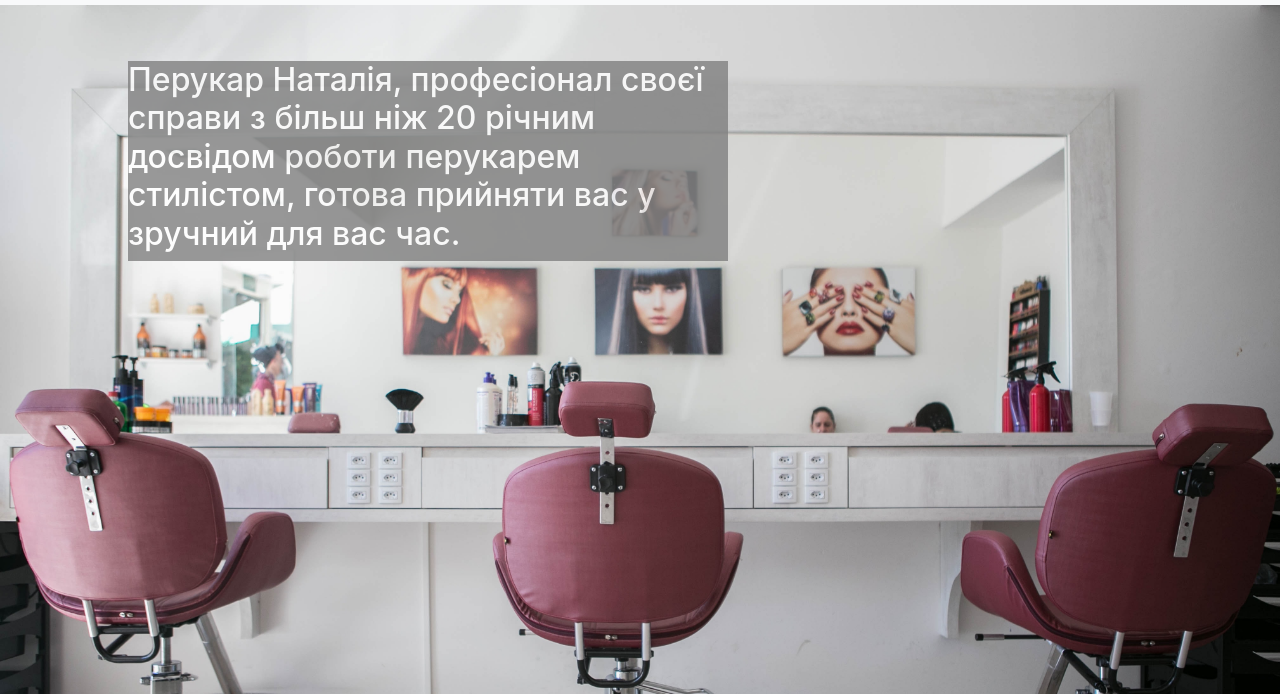
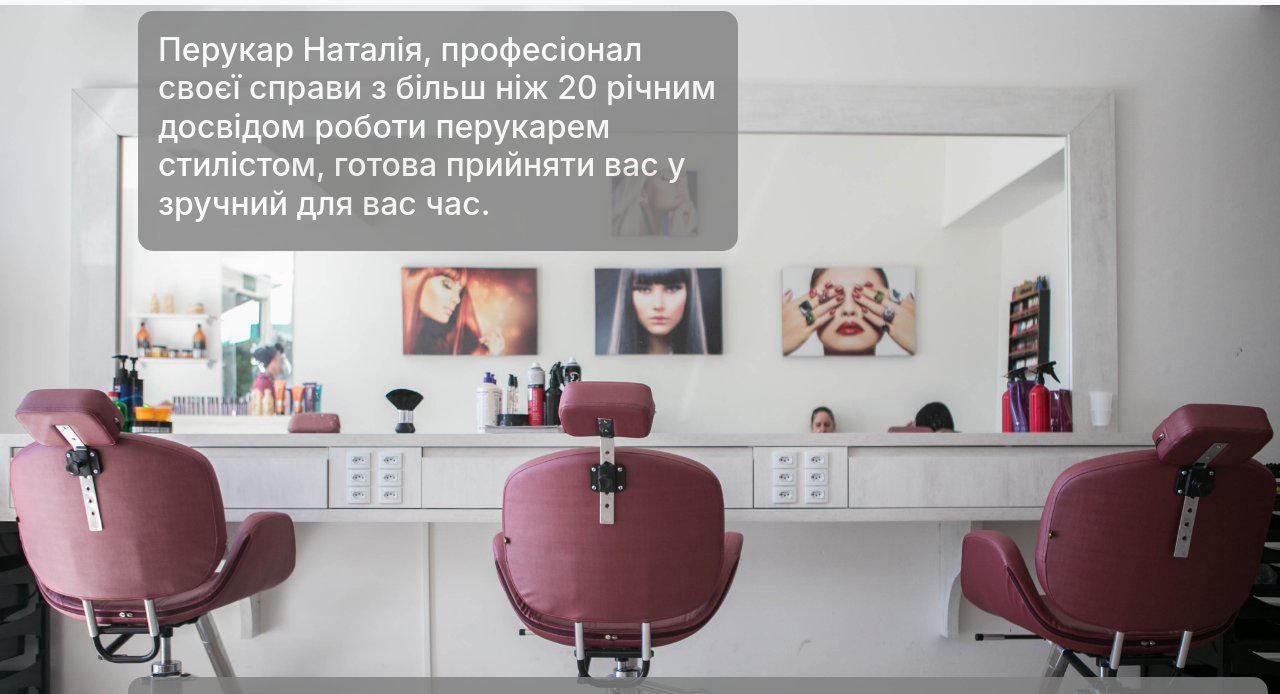
Before and after one commit to NikitaYaskin/BarberSite, a plain HTML site: page index.html in a window 1280 px wide. Shown: the part 51-745 px from the top of the page. Drawn offline with nearby package versions, Linux system fonts and the light colour scheme.

Commit message:
Add rounded corners

```diff
--- a/style.css
+++ b/style.css
@@ -11,4 +11,7 @@
 	color: white;
 	background-color: gray;
 	opacity: 0.8;
+	border-radius: 15px;
+  padding: 20px;
+	margin: 10px;
 }
```
